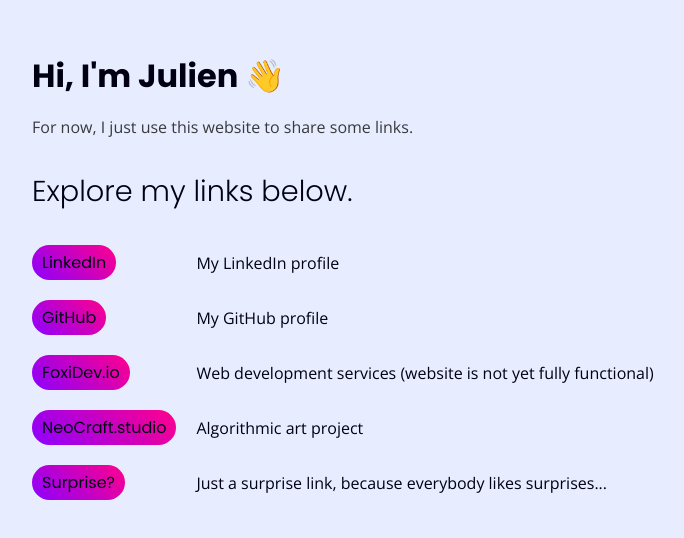
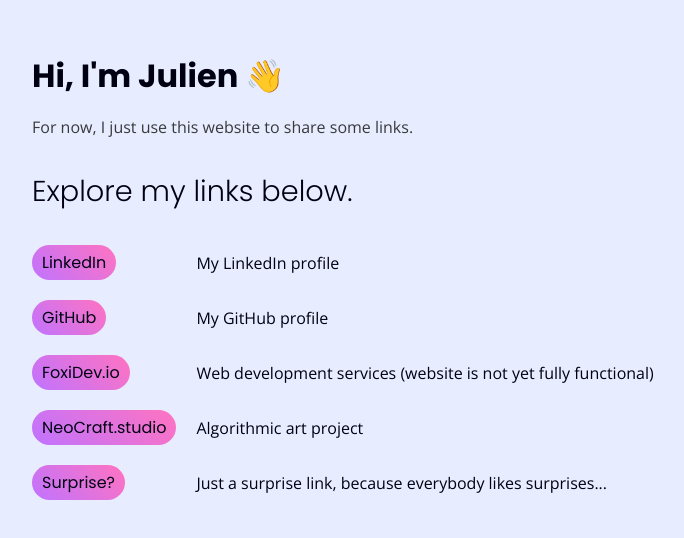
Before and after one commit to JuSellier/perso, a Svelte app: page / in a window 1280 px wide. Shown: the part 116-654 px from the top of the page, without its empty margins (248-932 px from the left). Built offline with nearby package versions, Linux system fonts and the light colour scheme.

Commit message:
deployed to vercel and added link to readme, also adjusted colors in global css

```diff
--- a/public/global.css
+++ b/public/global.css
@@ -24,8 +24,8 @@
   --clr-bg: var(--clr-white);
   --clr-bg-dim: var(--clr-white-dim);
 
-  --clr-1: #8c00ff;
-  --clr-1-x: #ff008c;
+  --clr-1: #c073ff;
+  --clr-1-x: #ff73c0;
 
   /* body color defaults */
   --clr-gradient-1: linear-gradient(45deg, var(--clr-1), var(--clr-1-x));
@@ -39,8 +39,8 @@
   --clr-bg: var(--clr-black);
   --clr-bg-dim: var(--clr-black-dim);
 
-  --clr-1: #c073ff;
-  --clr-1-x: #ff73c0;
+  --clr-1: #8c00ff;
+  --clr-1-x: #ff008c;
 }
 
 * {
```
Also changed, not shown: 1 other file (tests, documents, lock files or other folders).
